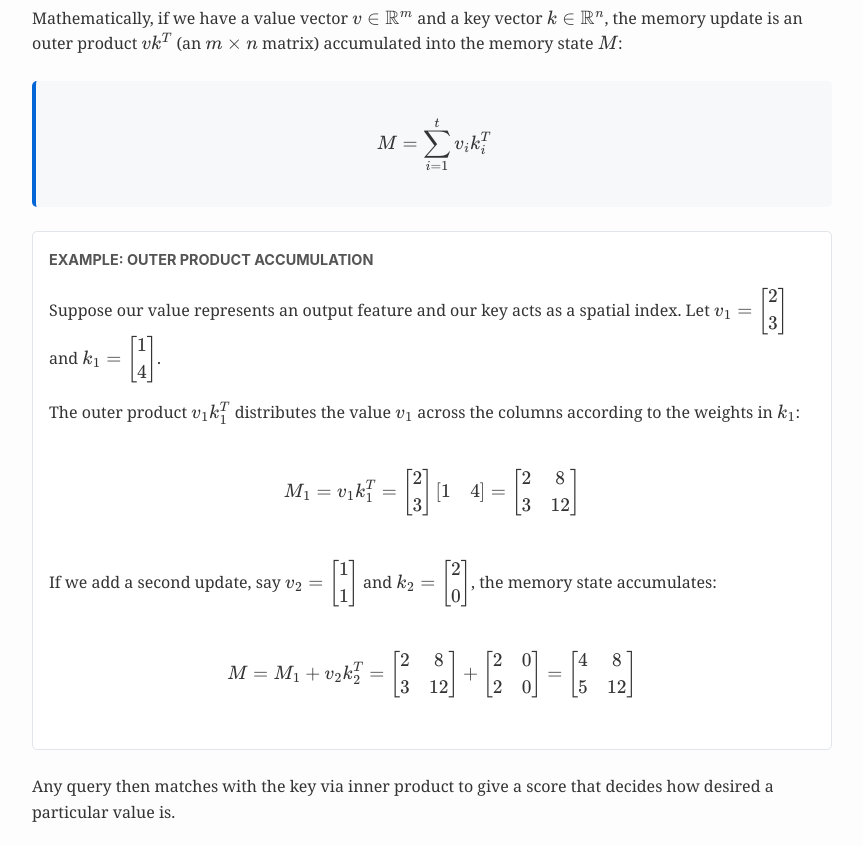
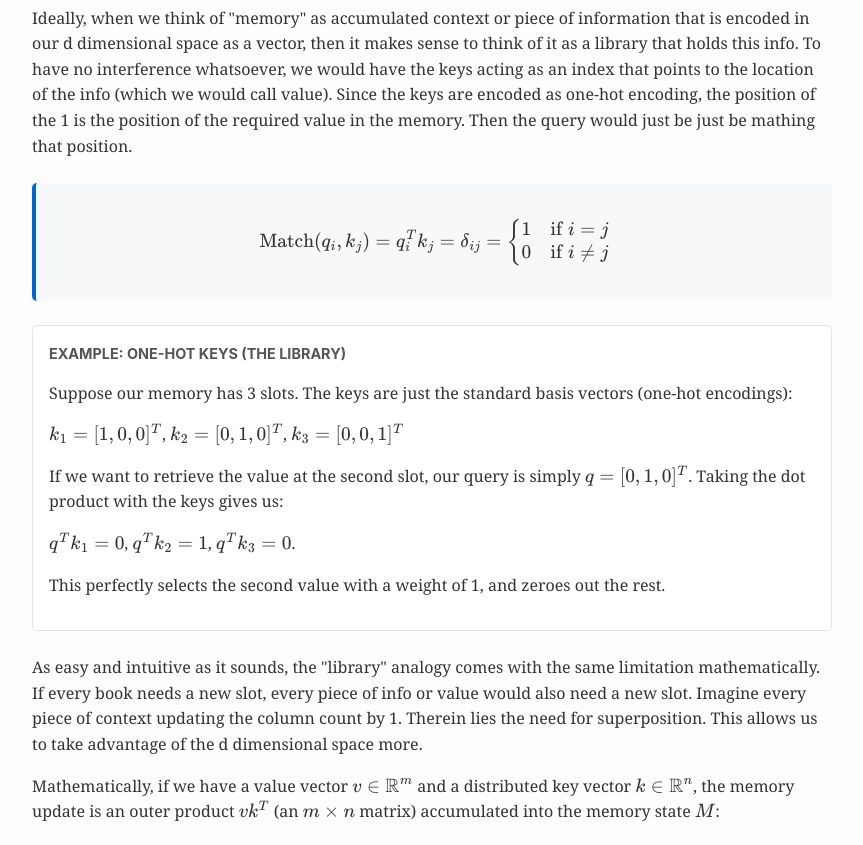
Before and after one commit to bala-ashahareesh/bala-ashahareesh.github.io, a plain HTML site: page index.html in a window 1280 px wide. Shown: the part 375-1220 px from the top of the page, without its empty margins (208-1071 px from the left). Drawn offline with nearby package versions, Linux system fonts and the light colour scheme.

Commit message:
Added the phrase about one hot encoding

```diff
--- a/index.html
+++ b/index.html
@@ -88,8 +88,30 @@
 
     <p>When building intuition for understanding Attention mechanism, I like to start from the concept of considering the memory state as an outer product accumulate process where the keys act as an index that decides how the values being updated can be distributed among the columns.</p>
 
-    <!-- ADDED BY AI: Equations and Example for Outer Product Accumulate -->
-    <p>Mathematically, if we have a value vector \(v \in \mathbb{R}^m\) and a key vector \(k \in \mathbb{R}^n\), the memory update is an outer product \(v k^T\) (an \(m \times n\) matrix) accumulated into the memory state \(M\):</p>
+    <p>Ideally, when we think of "memory" as accumulated context or piece of information that is encoded in our d dimensional space as a vector, then it makes sense to think of it as a library that holds this info. To have no interference whatsoever, we would have the keys acting as an index that points to the location of the info (which we would call value). Since the keys are encoded as one-hot encoding, the position of the 1 is the position of the required value in the memory. Then the query would just be just be mathing that position.</p>
+
+    <div class="math-block">
+        \[
+        \text{Match}(q_i, k_j) = q_i^T k_j = \delta_{ij} =
+        \begin{cases}
+        1 & \text{if } i = j \\
+        0 & \text{if } i \neq j
+        \end{cases}
+        \]
+    </div>
+
+    <div class="example-box">
+        <div class="example-title">Example: One-Hot Keys (The Library)</div>
+        <p>Suppose our memory has 3 slots. The keys are just the standard basis vectors (one-hot encodings):</p>
+        <p>\(k_1 = [1, 0, 0]^T\), \(k_2 = [0, 1, 0]^T\), \(k_3 = [0, 0, 1]^T\)</p>
+        <p>If we want to retrieve the value at the second slot, our query is simply \(q = [0, 1, 0]^T\). Taking the dot product with the keys gives us:</p>
+        <p>\(q^T k_1 = 0\), \(q^T k_2 = 1\), \(q^T k_3 = 0\).</p>
+        <p>This perfectly selects the second value with a weight of 1, and zeroes out the rest.</p>
+    </div>
+
+    <p>As easy and intuitive as it sounds, the "library" analogy comes with the same limitation mathematically. If every book needs a new slot, every piece of info or value would also need a new slot. Imagine every piece of context updating the column count by 1. Therein lies the need for superposition. This allows us to take advantage of the d dimensional space more.</p>
+
+    <p>Mathematically, if we have a value vector \(v \in \mathbb{R}^m\) and a distributed key vector \(k \in \mathbb{R}^n\), the memory update is an outer product \(v k^T\) (an \(m \times n\) matrix) accumulated into the memory state \(M\):</p>
 
     <div class="math-block">
         \[
@@ -116,7 +138,6 @@
 
     <p>Any query then matches with the key via inner product to give a score that decides how desired a particular value is.</p>
 
-    <!-- ADDED BY AI: Example of Query-Key matching -->
     <div class="example-box">
         <div class="example-title">Example: Query-Key Inner Product</div>
         <p>Let a query vector be \(q = \begin{bmatrix} 1 \\ 0.5 \end{bmatrix}\). We calculate the score by taking the inner product with the keys.</p>
@@ -127,12 +148,10 @@
 
     <p>This gives us a beautiful associativity in the memory update.</p>
 
-    <!-- ADDED BY AI: Ideal one-hot behavior -->
     <p>If we retrieve from our memory state \(M\) using query \(q\), we get \(M q = \sum v_i (k_i^T q) = \sum v_i \cdot \text{score}_i\). Ideally, we want our scoring mechanism to behave as a selector: the desired value should have a weight of \(1\), and all undesired values should have a weight of \(0\) (a one-hot vector).</p>
 
     <p>Unfortunately, the ensuing issue here is that even if the score is high for the desired value, the sum of undesired scores can still make the result noisy. This can be seen if we view it as an affine equation.</p>
 
-    <!-- ADDED BY AI: Graph illustrating the affine equation noise -->
     <div class="graph-container">
         <div class="example-title">The Affine Noise Problem</div>
         <p style="font-size: 0.9em; text-align: left;">
```
